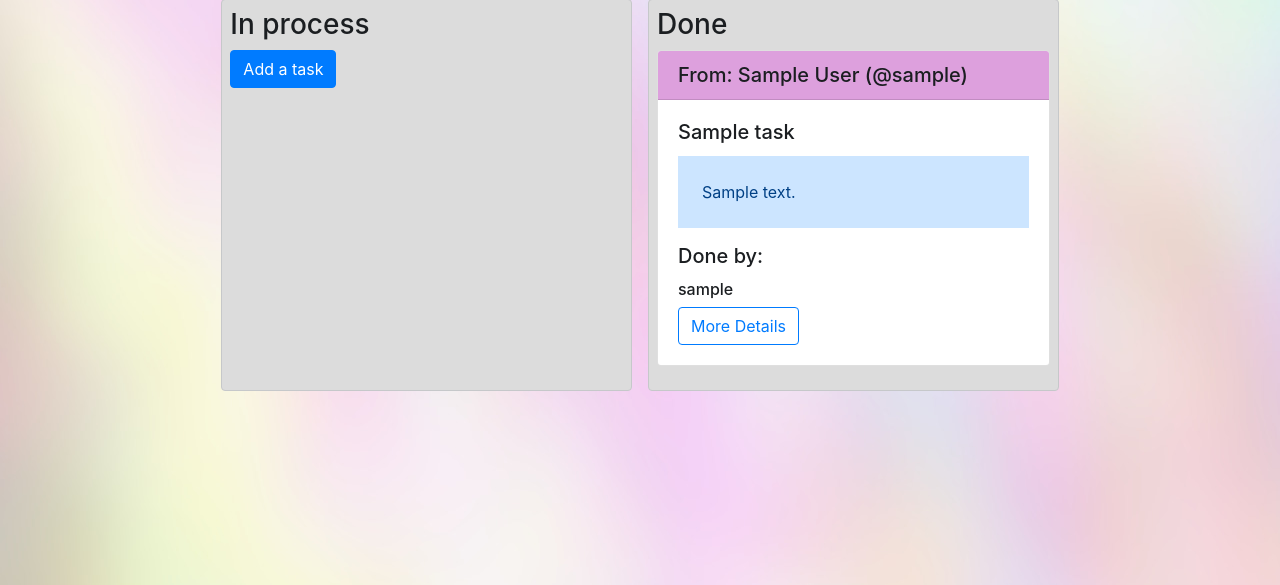
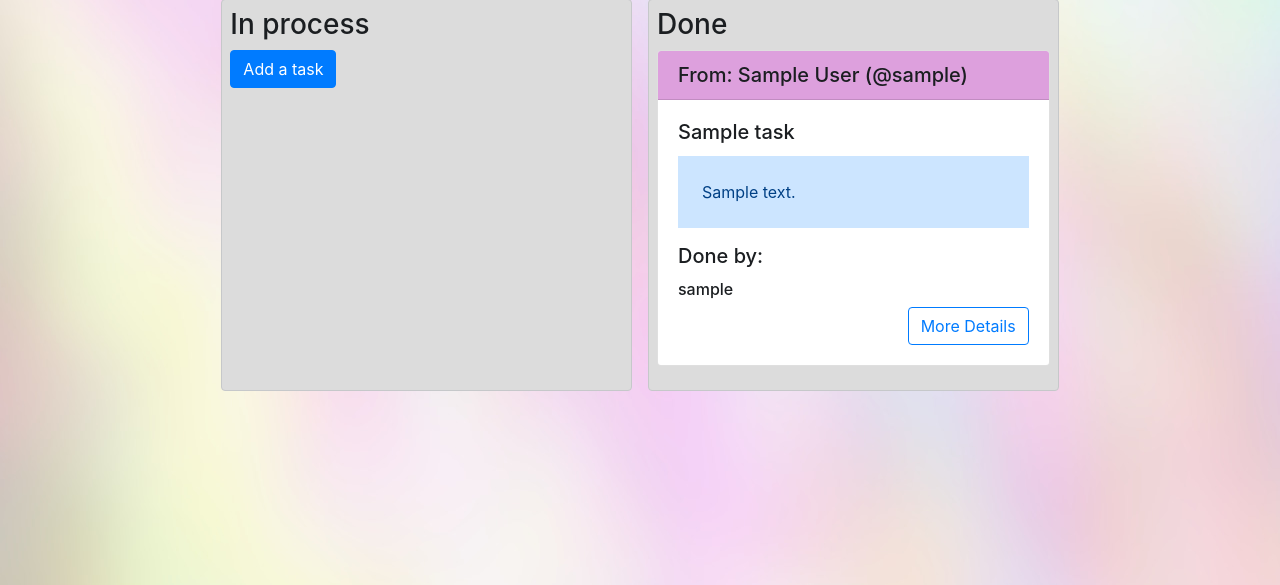
Before and after one commit to evgenijmartynuk07/IT-Company-Task-Manager, a Django app: page /task/ in a window 1280 px wide. Shown: the part 81-666 px from the top of the page. Run offline with Django 4.2, Linux system fonts and the light colour scheme; a user stored in the database is signed in; tables that the repository leaves empty hold one stand-in row (values such as "Sample post").

Commit message:
Move botton more detail

```diff
--- a/templates/task_manager/task_form.html
+++ b/templates/task_manager/task_form.html
@@ -6,8 +6,8 @@
 {% block content %}
 
     <div class="ml-auto mt-auto m-sm-auto nav justify-content-center p-4">
-    <div class="badge col-lg-4 nav justify-content-center m-0 p-4" style="background-color: white">
-          <form class="m-1 p-1" action="" method="post">
+    <div class="badge ml-4 col-lg-4 nav justify-content-center m-0 p-4" style="background-color: white">
+          <form class=" m-1 p-1" action="" method="post">
               {% csrf_token %}
                   {{ form|crispy }}
                   <input type="hidden" name="owner" value="{{ user.id }}">
--- a/templates/task_manager/task_list.html
+++ b/templates/task_manager/task_list.html
@@ -17,13 +17,17 @@
                 <div class="card-body">
                   <h5 class="card-title">{{ task.name }}</h5>
                   <p class="card-text alert-primary p-4">{{ task.description }}</p>
+
                   <h5 class="card-title">In process:</h5>
                   <h6>
-                    {% for worker in  task.assignees.all %}
-                      username: @{{ worker }}
-                    {% endfor %}
-                  </h6>
-                    <a href="{% url "task_manager:task-detail" pk=task.id %}" class="btn btn-outline-primary">More Details</a>
+                  {% for worker in  task.assignees.all %}
+                    username: @{{ worker }}
+                  {% endfor %}
+                </h6>
+                  <span class="nav justify-content-end"><a href="{% url "task_manager:task-detail" pk=task.id %}" class="btn btn-outline-primary">More Details</a></span>
+
+
+
                 </div>
               </div>
             {% endif %}
@@ -52,7 +56,7 @@
             {% endfor %}
           </h6>
         </h5>
-        <a href="{% url "task_manager:task-detail" pk=task.id %}" class="btn btn-outline-primary">More Details</a>
+        <span class="nav justify-content-end"><a href="{% url "task_manager:task-detail" pk=task.id %}" class="btn btn-outline-primary">More Details</a></span>
       </div>
     </div>
     {% endif %}
```
